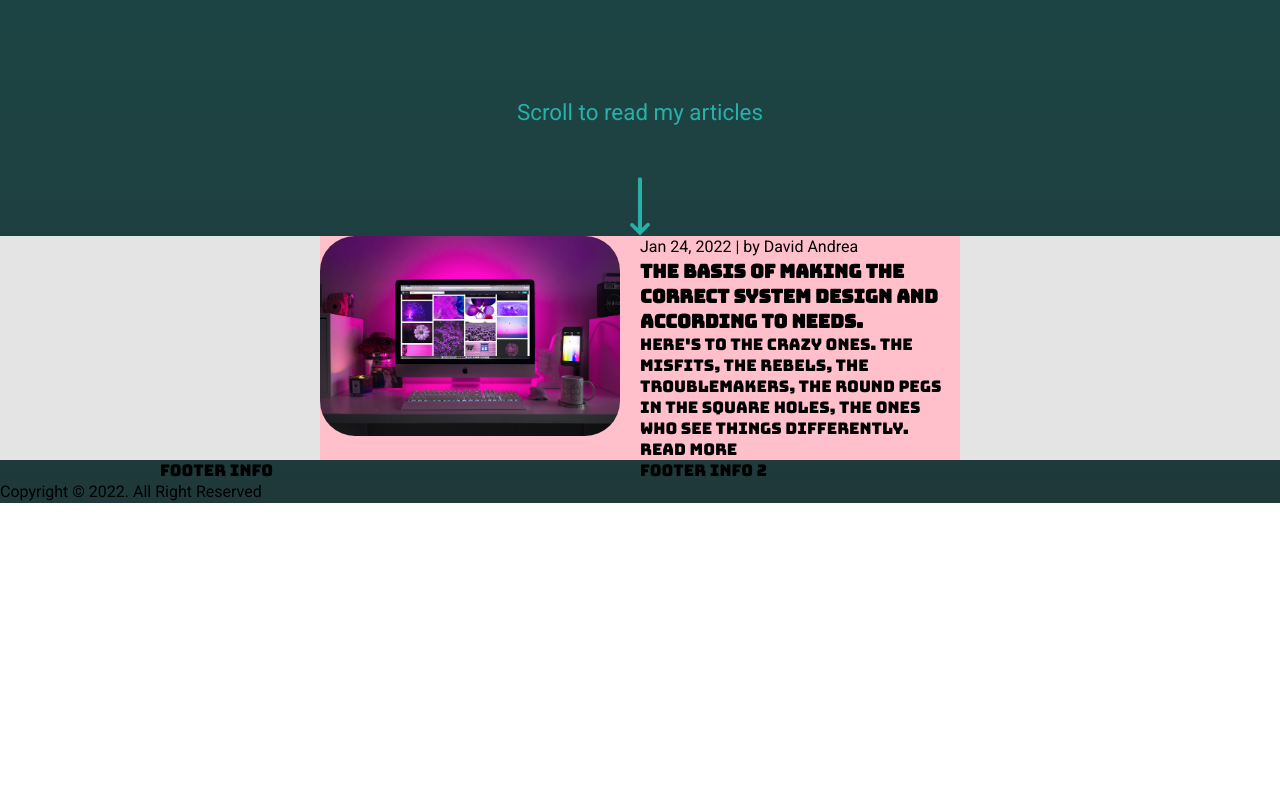
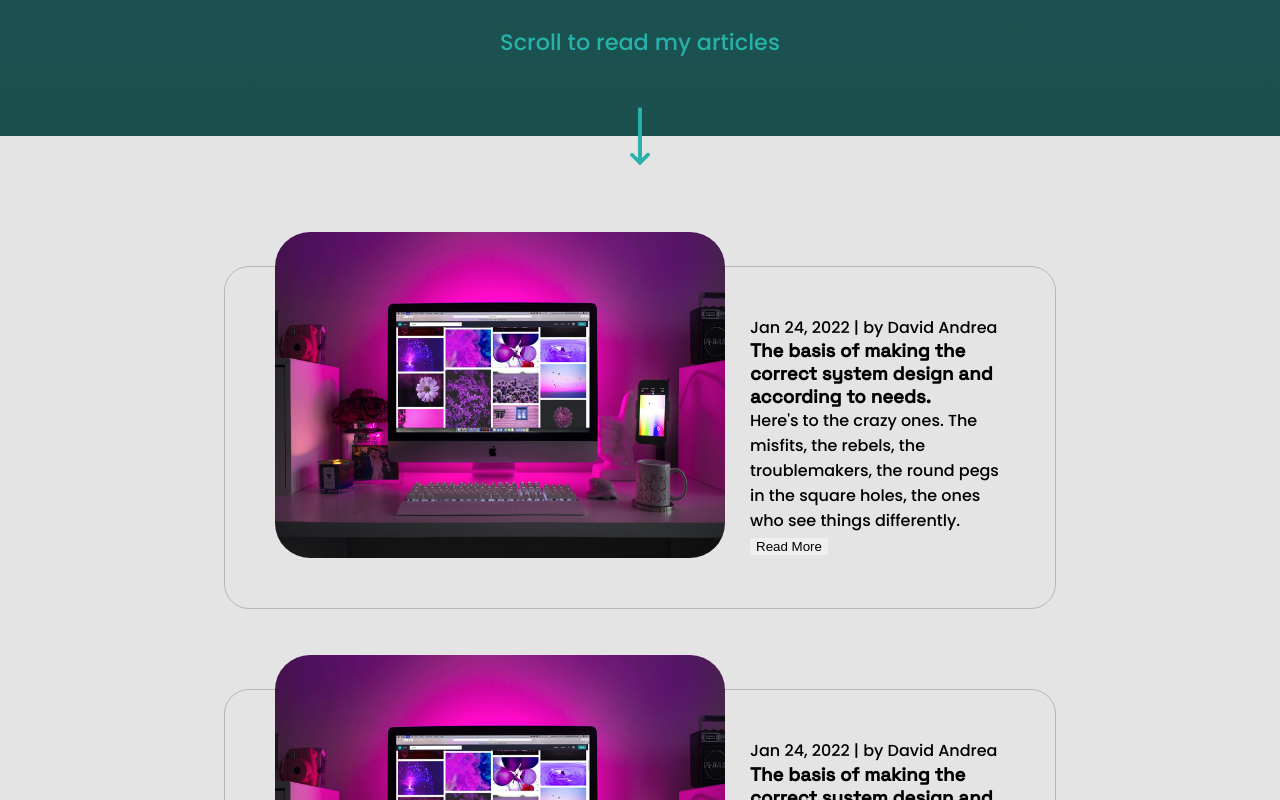
Before and after one commit to Iancahn/torc, a React (Create React App) app: page / in a window 1280 px wide. Shown: the part 1140-1940 px from the top of the page. Before the commit the page ends 1643 px from the top, so only its background shows below. Built offline with nearby package versions, Linux system fonts and the light colour scheme.

Commit message:
Correct Fonts Added
Added Space Grot, Poppins and Bungee for some cool styling

```diff
--- a/public/index.html
+++ b/public/index.html
@@ -15,7 +15,9 @@
   <link rel="manifest" href="%PUBLIC_URL%/manifest.json" />
   <link rel="preconnect" href="https://fonts.googleapis.com">
   <link rel="preconnect" href="https://fonts.gstatic.com" crossorigin>
-  <link href="https://fonts.googleapis.com/css2?family=Bungee&family=Roboto:wght@400;700&display=swap" rel="stylesheet">
+  <link
+    href="https://fonts.googleapis.com/css2?family=Bungee&family=Poppins:wght@500&family=Space+Grotesk:wght@300;500&display=swap"
+    rel="stylesheet">
 
   <!--
       Notice the use of %PUBLIC_URL% in the tags above.
--- a/src/components/Card.jsx
+++ b/src/components/Card.jsx
@@ -4,17 +4,17 @@ import cardImage from '../img/card-image.jpg';
 function Card() {
 
     return (
-        <div className="row" id="cards-row">
-            <div className="column">
+        <div className="row" id="card-row">
+            <div className="card">
                 <img src={cardImage} alt="Displaying tourism in Africa" className='cardImage' />
-            </div>
-            <div className="column">
-                <div className="card-date">
-                    <p>Jan 24, 2022 | by David Andrea</p>
+                <div className="card-details">
+                    <div className="card-date">
+                        <p>Jan 24, 2022 | by David Andrea</p>
+                    </div>
+                    <h3 className="card-header">The basis of making the correct system design and according to needs.</h3>
+                    <div className="card-text">Here's to the crazy ones. The misfits, the rebels, the troublemakers, the round pegs in the square holes, the ones who see things differently.</div>
+                    <button className="card-button">Read More</button>
                 </div>
-                <h3 className="card-header">The basis of making the correct system design and according to needs.</h3>
-                <div className="card-text">Here's to the crazy ones. The misfits, the rebels, the troublemakers, the round pegs in the square holes, the ones who see things differently.</div>
-                <div className="card-button">Read More</div>
             </div>
         </div>
     )
--- a/src/components/Cards.jsx
+++ b/src/components/Cards.jsx
@@ -7,6 +7,9 @@ function Cards() {
         <div>
             <section id="cards-section">
                 <Card />
+                <Card />
+                <Card />
+                <Card />
             </section>
         </div>
     )
--- a/src/styles/app.scss
+++ b/src/styles/app.scss
@@ -1,8 +1,14 @@
 // Primary Colors and Fonts
-$font-stack: 'Bungee', cursive;
+$font-bungee: 'Bungee', cursive;
+$font-space: 'Space Grotesk', sans-serif;
+$font-poppins: 'Poppins', sans-serif;
 $primary-color : #185F5C;
 $secondary-color: rgb(228, 228, 228);
 $tertiary-color: #26B1A9;
+
+// font-family: 'Bungee', cursive;
+// font-family: 'Poppins', sans-serif;
+// font-family: 'Space Grotesk', sans-serif;
 
 
 * {
@@ -13,7 +19,7 @@ $tertiary-color: #26B1A9;
 
 body {
     // background-color: $primary-color;
-    font-family: $font-stack;
+    font-family: $font-poppins;
     background: linear-gradient(#185F5C, #1F393A);
 }
 
@@ -86,13 +92,7 @@ nav ul li a:hover {
     clear: both;
 }
 
-// font styling
 
-h1 {
-    font-size: 6rem;
-    color: white;
-    line-height: 1.2;
-}
 
 .hr1 {
     margin-top: 3rem;
@@ -105,12 +105,6 @@ h1 {
     font-size: 2rem;
     color: $secondary-color;
     font-weight: lighter;
-}
-
-p {
-    font-family: 'Roboto', sans-serif;
-    line-height: 1.4;
-    font-weight: 500;
 }
 
 #hero-image {
@@ -135,15 +129,48 @@ p {
 
 #cards-section {
     background-color: $secondary-color;
+    margin-top: -30px;
+    padding-top: 80px;
 }
 
-#cards-row {
-    background-color: pink !important;
-    max-width: 50vw;
-    margin: auto;
+#card-row {
+    border: 1px solid #6f707a63;
+    border-radius: 25px;
+    max-width: 65vw;
+    margin-top: 50px;
+    margin-bottom: 80px;
+}
+
+.card {
+    padding: 50px;
+    display: flex;
 }
 
 .cardImage {
-    width: 300px;
+    margin-top: -85px;
+    width: 450px;
     border-radius: 35px;
 }
+
+.card-details {
+    padding-left: 25px;
+}
+
+// font styling
+
+h1 {
+    font-size: 6rem;
+    color: white;
+    line-height: 1.2;
+}
+
+h3 {
+    font-family: $font-space;
+}
+
+
+p {
+    font-family: $font-poppins;
+    line-height: 1.4;
+    font-weight: 500;
+}
```
